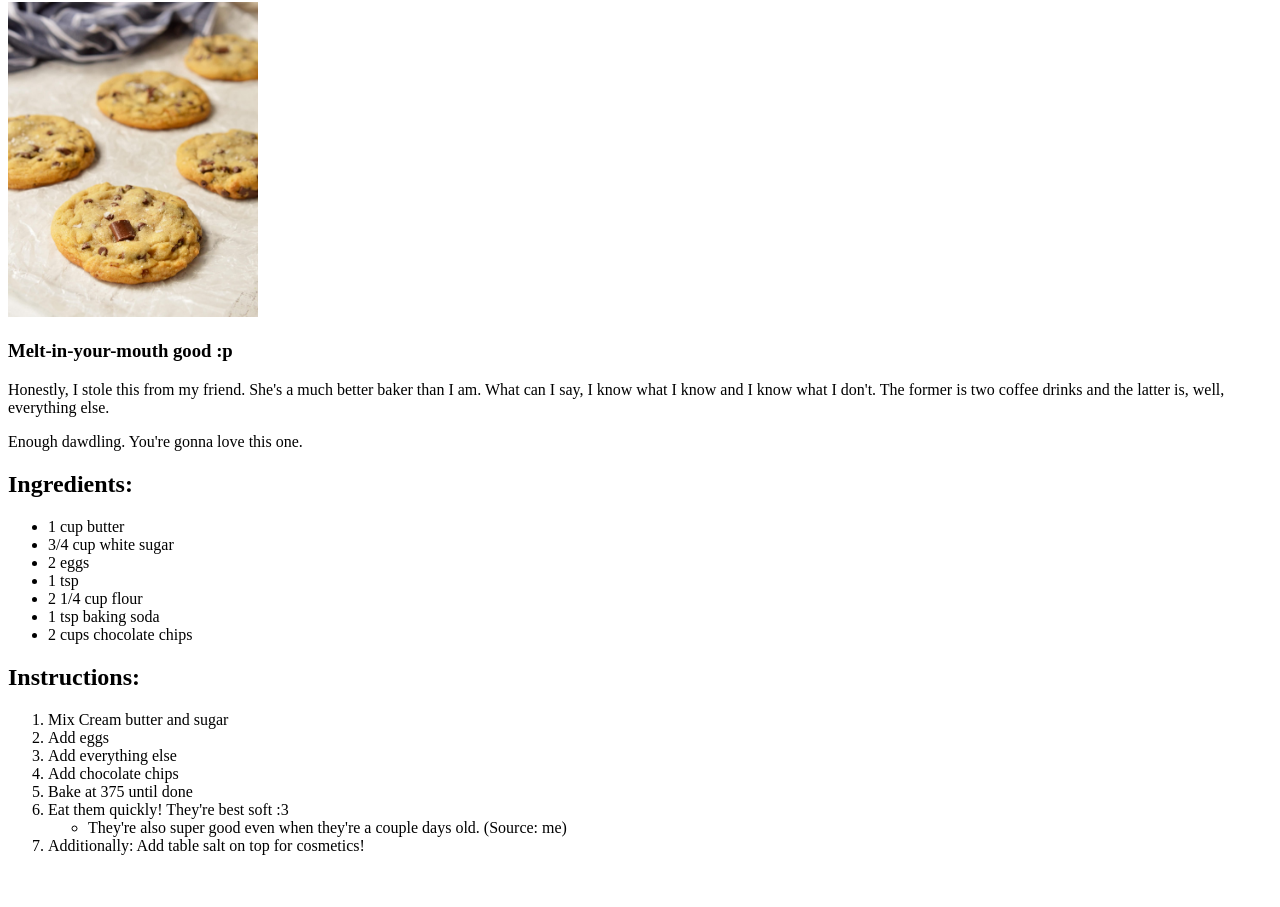
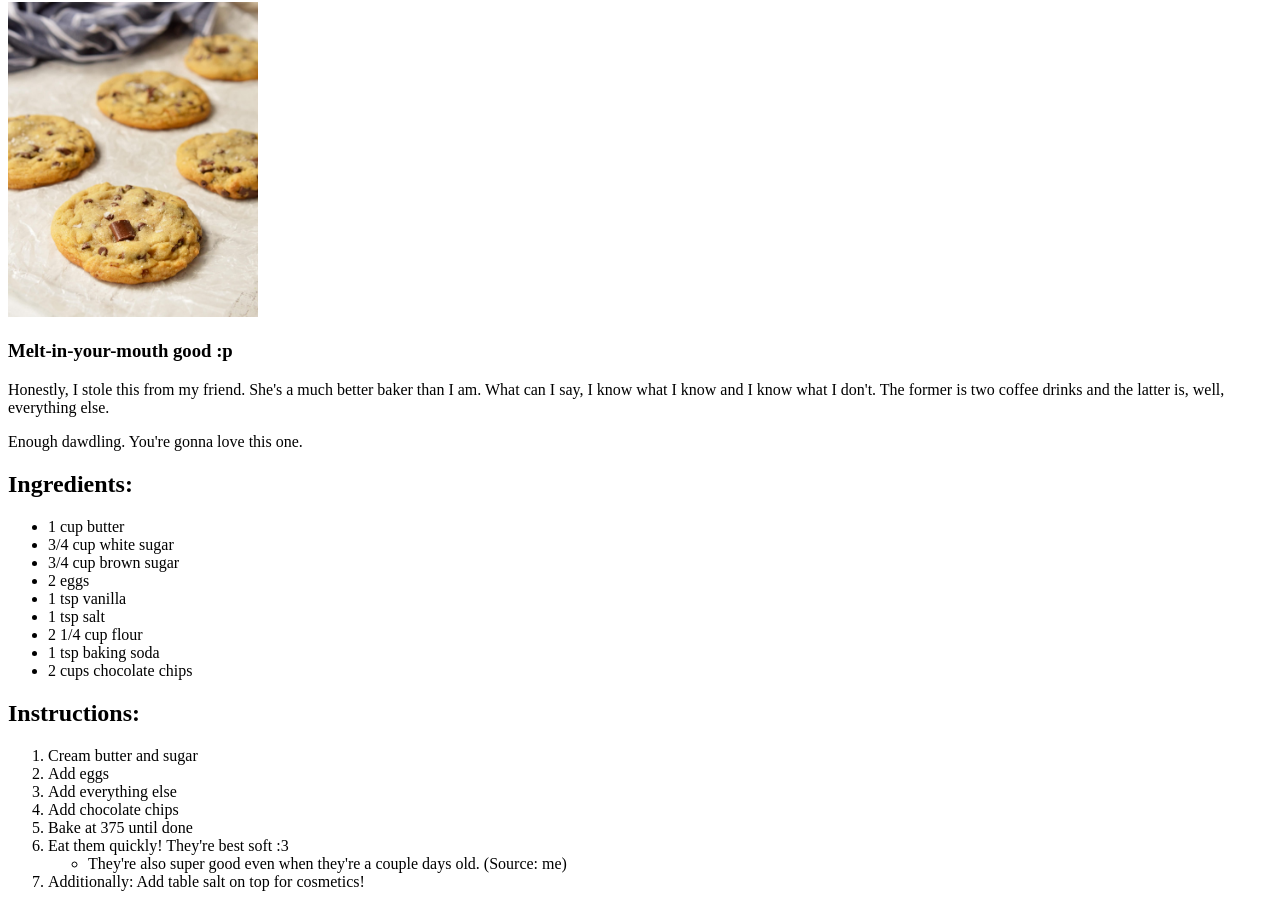
Before and after one commit to Lunarnovaa/odin-recipes, a plain HTML site: page recipes/chocolate-chip-cookies.html in a window 1280 px wide. Shown: the part 78-985 px from the top of the page. Before the commit the page ends 949 px from the top, so only its background shows below. Drawn offline with Linux system fonts and the light colour scheme.

Commit message:
Add Missed Ingredients to Chocolate Chip Cookie
My friend that I stole the recipe from got upset(/lh()) because I forgot
stuff. So I added them. Also fixed a typo on one of the instructions.

```diff
--- a/recipes/chocolate-chip-cookies.html
+++ b/recipes/chocolate-chip-cookies.html
@@ -21,15 +21,17 @@
     <ul>
         <li>1 cup butter</li>
         <li>3/4 cup white sugar</li>
+        <li>3/4 cup brown sugar</li>
         <li>2 eggs</li>
-        <li>1 tsp</li>
+        <li>1 tsp vanilla</li>
+        <li>1 tsp salt</li>
         <li>2 1/4 cup flour</li>
         <li>1 tsp baking soda</li>
         <li>2 cups chocolate chips</li>
     </ul>
     <h2>Instructions:</h2>
         <ol>
-            <li>Mix Cream butter and sugar</li>
+            <li>Cream butter and sugar</li>
             <li>Add eggs</li>
             <li>Add everything else</li>
             <li>Add chocolate chips</li>
```
